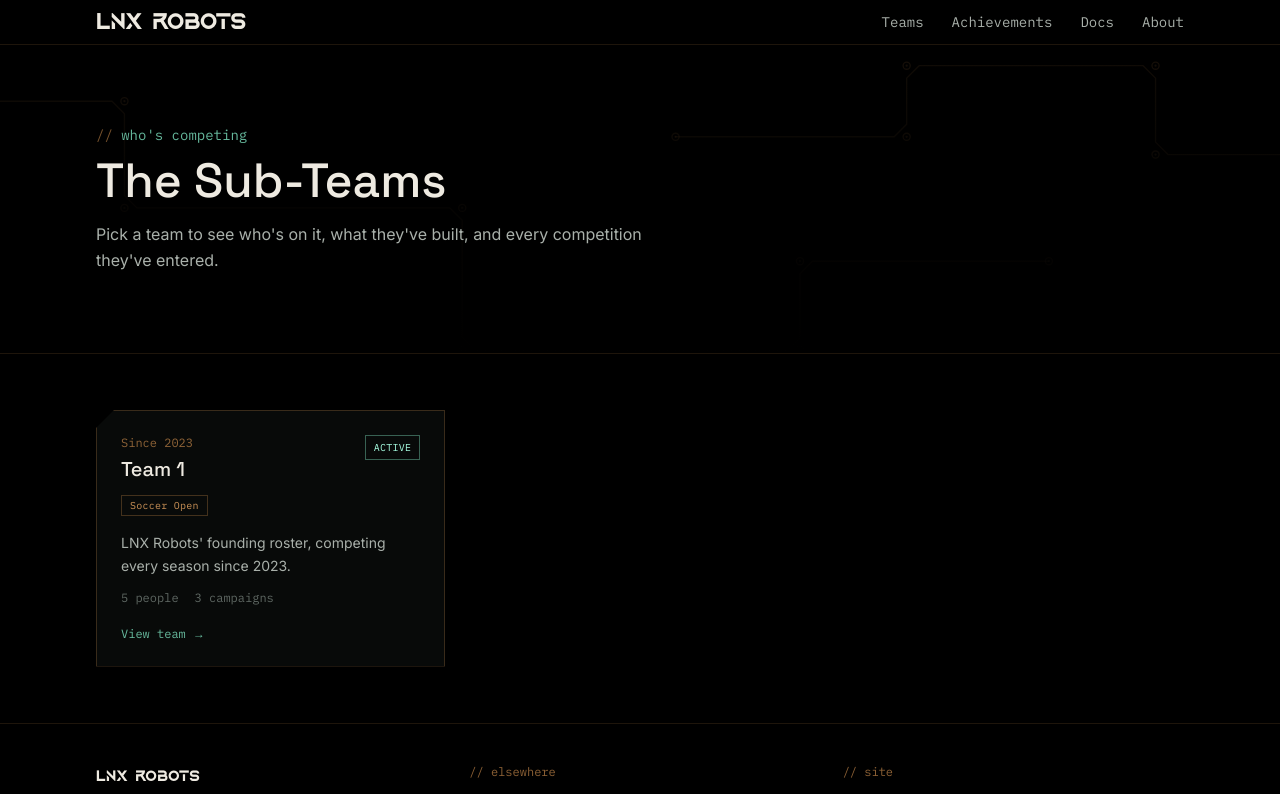
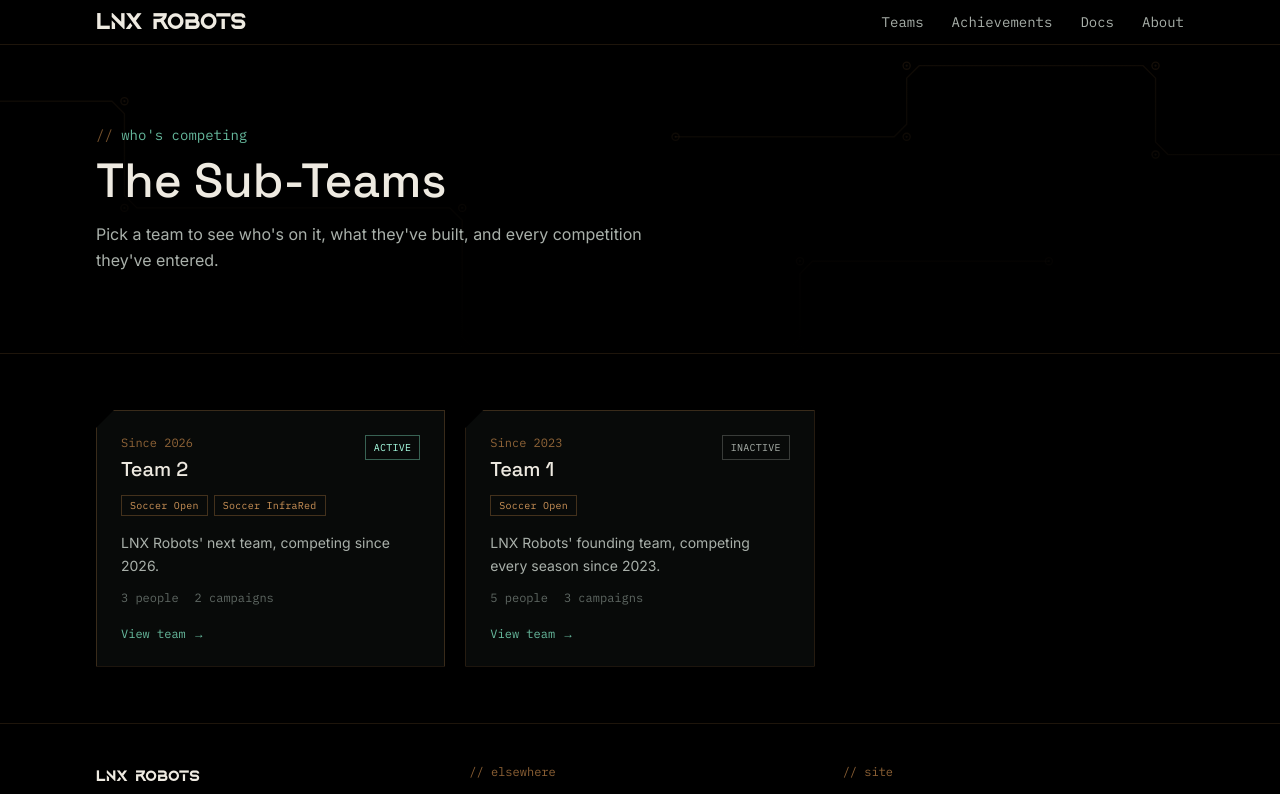
Before and after one commit to lnxrobots/lnxrobots.github.io, a Next.js app: page /teams in a window 1280 px wide. Shown: the top 794 px of the page. Built offline with nearby package versions, Linux system fonts and the light colour scheme.

Commit message:
Add 2nd team

```diff
--- a/src/app/teams/[slug]/page.tsx
+++ b/src/app/teams/[slug]/page.tsx
@@ -100,7 +100,6 @@ export default async function TeamDetailPage({
           <SectionLabel>competitions &amp; builds</SectionLabel>
           <p className="max-w-xl font-body text-sm text-paper-muted">
             Every competition this team has entered, each with its own build.
-            A team can run more than one of these at once.
           </p>
 
           {campaigns.length === 0 ? (
@@ -148,7 +147,7 @@ export default async function TeamDetailPage({
                               rel="noreferrer"
                               className="font-mono text-sm text-signal/80 underline decoration-signal/30 underline-offset-4 hover:text-signal-bright"
                             >
-                              Software repository →
+                              Repository →
                             </a>
                           )}
                           {c.hardwareRepo && (
--- a/src/data/disciplines.ts
+++ b/src/data/disciplines.ts
@@ -30,8 +30,8 @@ export const disciplines: Discipline[] = [
   },
   {
     slug: "rcj-soccer-infra",
-    name: "RoboCupJunior Soccer — Infra",
-    shortName: "Soccer Infra",
+    name: "RoboCupJunior Soccer — InfraRed",
+    shortName: "Soccer InfraRed",
     org: "RoboCupJunior",
     url: "https://junior.robocup.org/rcj-soccer/",
   },
--- a/src/data/teams.ts
+++ b/src/data/teams.ts
@@ -79,8 +79,8 @@ export const teams: Team[] = [
     designation: "Team 1",
     name: "Team 1",
     since: "2023",
-    active: true,
-    tagline: "LNX Robots' founding roster, competing every season since 2023.",
+    active: false,
+    tagline: "LNX Robots' founding team, competing every season since 2023.",
     summary:
       "The team behind every LNX Robots entry so far: three seasons of RoboCupJunior Soccer Open, three rebuilt robots, and a run of results from a first Slovak-nationals win in 2023 to a runner-up finish and Exemplary Team Award at Worlds 2025.",
     // TODO: add the roster and mentor(s) here.
@@ -99,10 +99,10 @@ export const teams: Team[] = [
     mentors: [{ name: "Mentor", role: "Mentor (duh)" }],
     campaigns: [
       {
-        id: "team-1-soccer-open-2025",
+        id: "team-1-soccer-open-2025-2026",
         discipline: "rcj-soccer-open",
-        years: "2025 – present",
-        status: "competing",
+        years: "2025 - 2026",
+        status: "retired",
         tagline: "The current build, fielded through the 2025 season.",
         summary:
           "This season's robot carries forward the vision pipeline and multiprocessing software architecture proven the year before, refined after a full season of matches — 2nd place in Junior Soccer Open and the Exemplary Team Award at Worlds 2025 in Salvador.",
@@ -194,10 +194,7 @@ export const teams: Team[] = [
           { label: "Motors", value: "Pololu #3202 (1000 RPM) / #3203 (500 RPM)" },
           { label: "Motor driver", value: "VNH5019" },
           { label: "Omni wheels", value: "GTF Robots 50mm / self-made" },
-          {
-            label: "Line sensors",
-            value: "OSRAM SFH-4656 IR LED + Kingbright AP2012P3C",
-          },
+          { label: "Line sensors", value: "OSRAM SFH-4656 IR LED + Kingbright AP2012P3C", },
           { label: "Software architecture", value: "Multiprocess (per-subsystem)" },
         ],
         codeRepo: "https://github.com/lnxrobots/rcj-soccer-open",
@@ -225,6 +222,58 @@ export const teams: Team[] = [
       },
     ],
   },
+  {
+    slug: "team-2",
+    designation: "Team 2",
+    name: "Team 2",
+    since: "2026",
+    active: true,
+    tagline: "LNX Robots' next team, competing since 2026.",
+    summary: "A paragraph about who this team is and what they build.",
+    members: [
+      { name: "Anton Abraham", role: "Software" },
+      { name: "Vladimír Lukáč", role: "Hardware" },
+    ],
+    mentors: [
+      { name: "Full Name", role: "Mentor" },
+    ],
+    campaigns: [
+      {
+        id: "team-2-robocup-open-2027",
+        discipline: "rcj-soccer-open",
+        years: "2027",
+        status: "in-development",
+        tagline: "",
+        summary: "The second build, for the 2027 robocup open competition.",
+        specs: [],
+        docs: [],
+        gallery: [],
+      },
+      {
+        id: "team-2-robocup-infrared-2026",
+        discipline: "rcj-soccer-infra",
+        years: "2026",
+        status: "competing",
+        tagline: "The first build.",
+        summary: "This team's first competition year. Inspired by the prevoius team, it featured a Raspberry Pi 5 for vision and logic, two wide angle Arducam IMX708 cameras (front and back) for computing the position on the field, a Teensy 4.1 handling line sensors and motors, and a fully multiprocess software stack.",
+        specs: [
+          { label: "Main processing unit", value: "Raspberry Pi 5" },
+          { label: "Secondary MCU", value: "Teensy 4.1 (line sensors, motors)" },
+          { label: "Front Camera", value: "Arducam IMX708, 120° FOV, 12MP" },
+          { label: "IMU", value: "Adafruit BNO055" },
+          { label: "Motors", value: "Pololu 37D Metal Gearmotors" },
+          { label: "Motor drivers", value: "Pololu Dual G2 Motor Drivers" },
+          { label: "Omni wheels", value: "self-made" },
+        ],
+        codeRepo: "https://github.com/anton2026gamca/lnx-infrabot",
+        hardwareRepo: "https://github.com/anton2026gamca/lnx-infrabot/tree/main/hardware",
+        docs: [
+          { title: "Poster — RoboCup 2026, Vienna", href: "/content/team-2/docs/LNX_Robots_poster.pdf", kind: "poster", year: 2026 },
+        ],
+        gallery: [],
+      },
+    ],
+  },
 ];
 
 export function getTeam(slug: string): Team | undefined {
```
Also changed, not shown: 1 other file (tests, documents, lock files or other folders).
